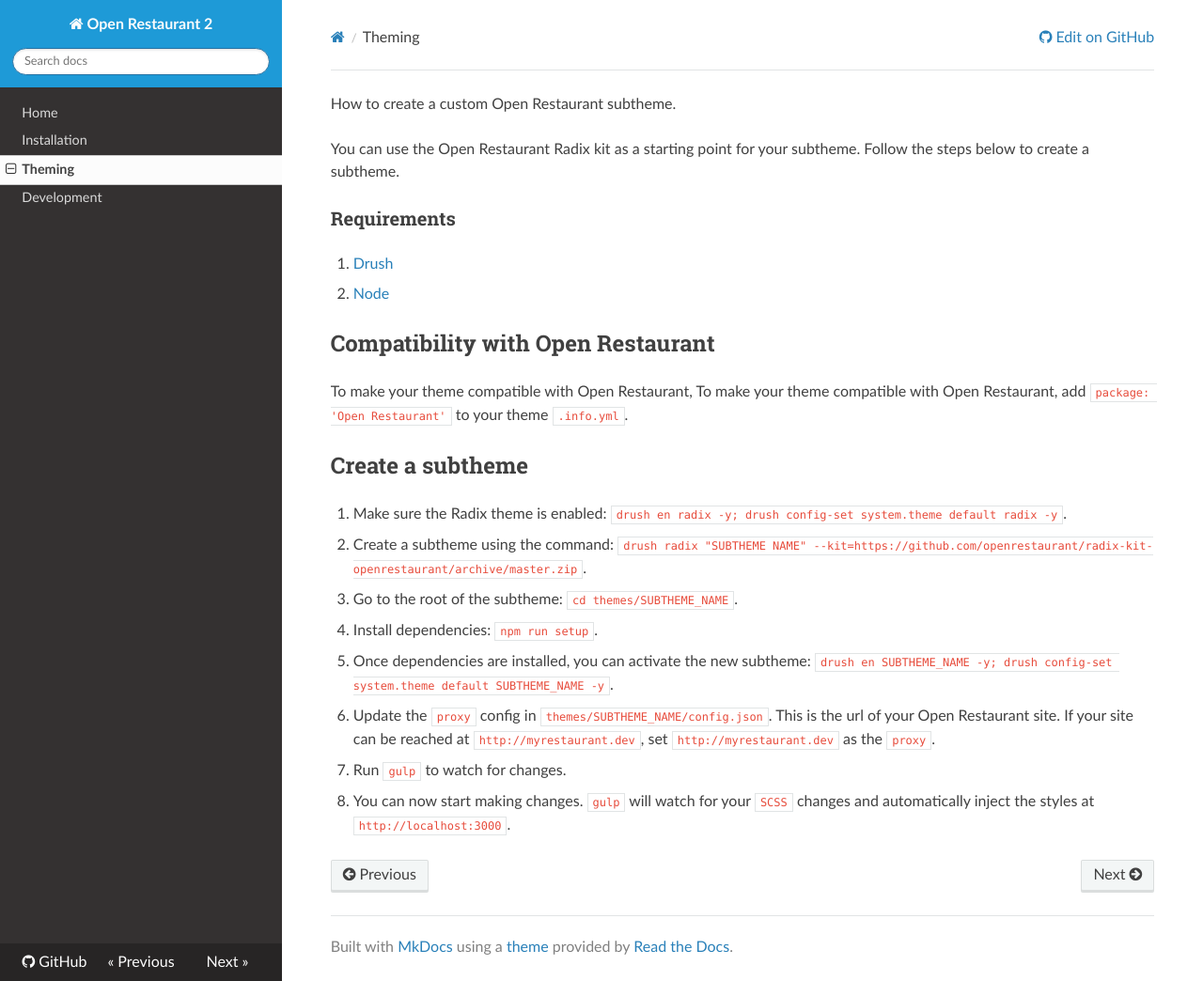
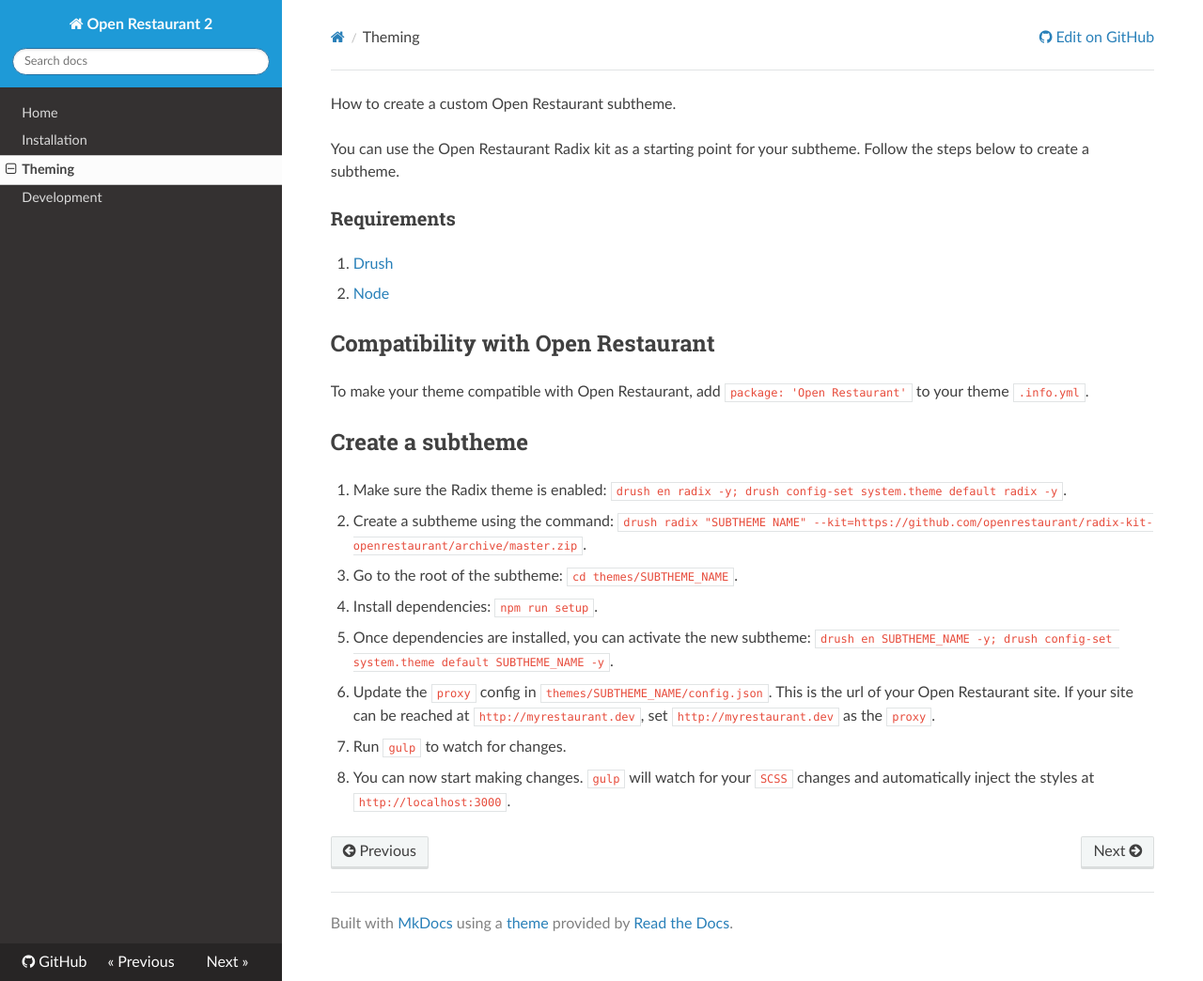
Before and after one commit to openrestaurant/docs, an MkDocs documentation site: the page built from docs/theming.md, in a window 1280 px wide and 1044 px high. Shown: the whole window at 94% size. Built offline with MkDocs 1.6.1, drawn with Linux system fonts in a browser that asks for light colours; nearby versions of some CDN libraries; old or Windows-style settings are respelled for this version of MkDocs.

Commit message:
Update theming.md

```diff
--- a/docs/theming.md
+++ b/docs/theming.md
@@ -8,7 +8,7 @@ You can use the Open Restaurant Radix kit as a starting point for your subtheme.
 2. [Node](https://nodejs.org)
 
 ## Compatibility with Open Restaurant
-To make your theme compatible with Open Restaurant, To make your theme compatible with Open Restaurant, add `package: 'Open Restaurant'` to your theme `.info.yml`.
+To make your theme compatible with Open Restaurant, add `package: 'Open Restaurant'` to your theme `.info.yml`.
 
 ## Create a subtheme
 
```
